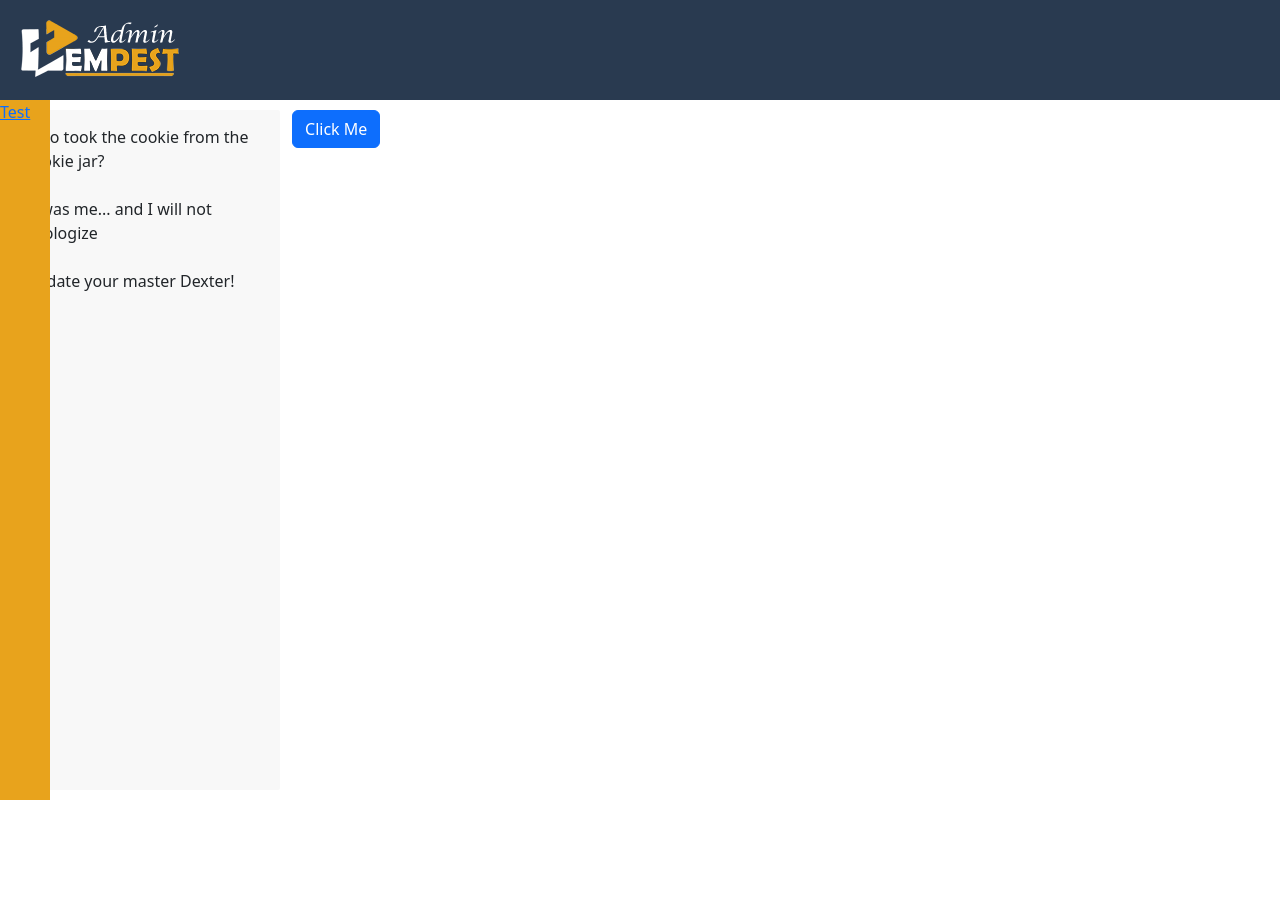
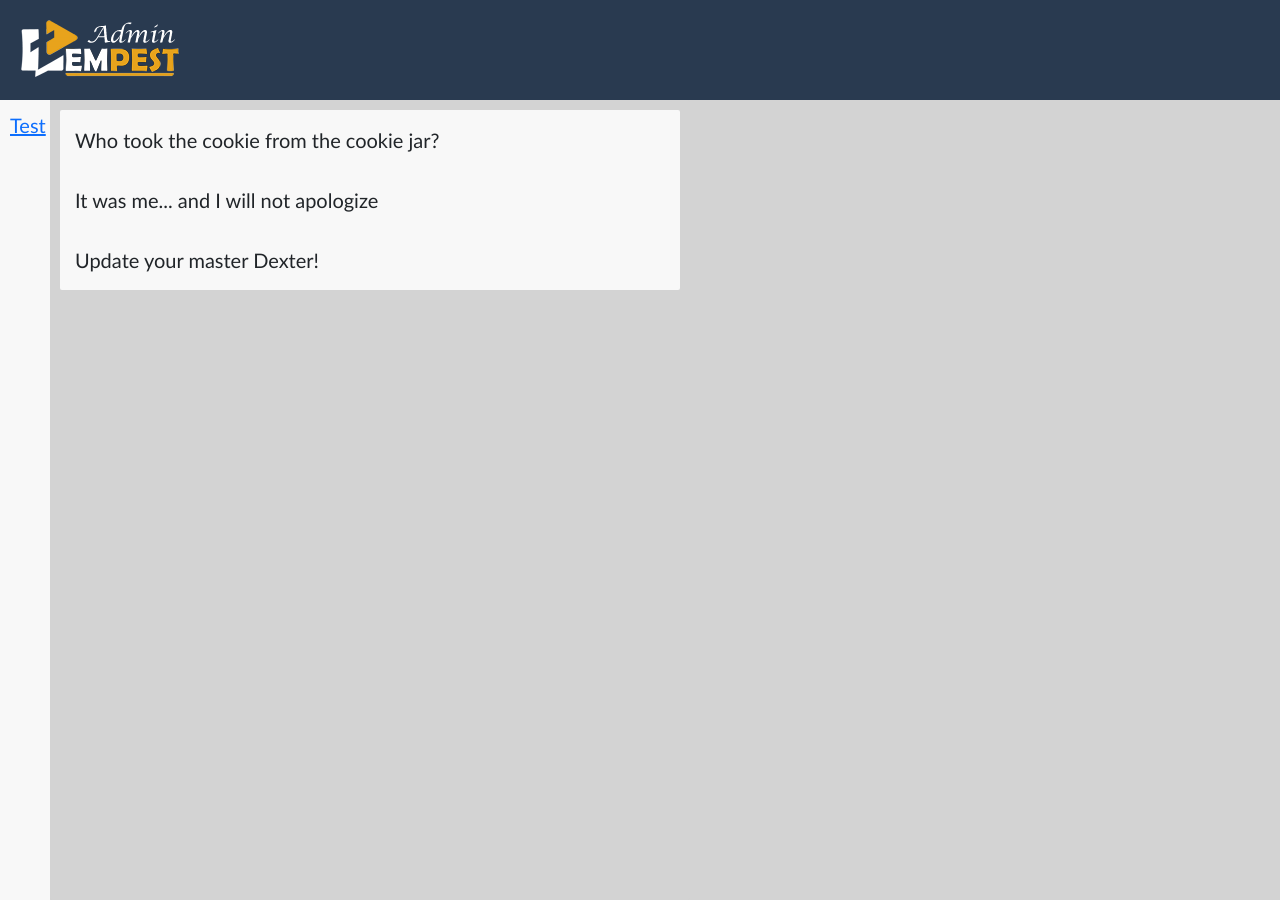
Before and after one commit to Bulwark-Pest/tem-pest-admin-plus, a Vue app: page / in a window 1280 px wide. Before the commit the page ends 800 px from the top, so only its background shows below. Built offline with nearby package versions, Linux system fonts and the light colour scheme.

Commit message:
Fixed all the broken things

```diff
--- a/src/App.vue
+++ b/src/App.vue
@@ -4,9 +4,22 @@ import Sidebar from "@/components/common/Sidebar.vue";
 </script>
 
 <template>
-  <Header />
-  <Sidebar />
-  <router-view id="currentPage"/>
+  <div class="content">
+    <Header />
+    <div class="sidebar">
+      <Sidebar />
+      <router-view id="currentPage"/>
+    </div>
+  </div>
 </template>
 
-<style scoped></style>
+<style scoped>
+.content {
+  display: flex;
+  flex-direction: column;
+}
+
+.sidebar {
+  display: inherit;
+}
+</style>
--- a/src/components/common/Sidebar.vue
+++ b/src/components/common/Sidebar.vue
@@ -19,10 +19,12 @@ const sidebarStore = useSidebarStore()
 
 <style scoped>
 aside {
+  display: inherit;
+  flex-direction: column;
+  background-color: var(--primary-color);
   width: 250px;
-  height: calc(100vh - 100px);
-  position: absolute;
-  background-color: var(--tertiary-color);
+  height: 100vh;
+  padding: 10px;
 
   transition: 0.3s;
 }
@@ -30,4 +32,8 @@ aside {
 aside.expanded {
   width: 50px;
 }
+
+button {
+
+}
 </style>
--- a/src/components/home/Dashboard.vue
+++ b/src/components/home/Dashboard.vue
@@ -13,9 +13,6 @@
       <br>
       Update your master Dexter!
     </div>
-    <div class="container">
-      <button class="btn btn-primary">Click Me</button>
-    </div>
   </div>
 </template>
 
@@ -23,7 +20,9 @@
 .content {
   display: flex;
   padding: 10px;
-  height: calc(100vh - 100px);
+  width: 50vw;
+  height: 100vh;
+  background-color: var(--background-color);
   border-radius: 2px;
 }
 
--- a/src/main.js
+++ b/src/main.js
@@ -1,6 +1,6 @@
-import './assets/main.css'
 import 'bootstrap/dist/css/bootstrap.min.css';
 import 'bootstrap/dist/js/bootstrap.bundle.min.js';
+import './assets/main.css';
 
 import { createApp } from 'vue'
 import { createPinia } from "pinia";
--- a/src/stores/sidebarStore.js
+++ b/src/stores/sidebarStore.js
@@ -7,9 +7,6 @@ export const useSidebarStore= defineStore({
     isSidebarLocked: false
   }),
   actions: {
-    toggleSidebar() {
-      this.isSidebarOpen = !this.isSidebarOpen
-    },
     setSidebarState(state) {
       this.isSidebarOpen = state;
     },
```
Also changed, not shown: src/stores/compontentSizingStore.js (deleted, +0 -12 lines).
